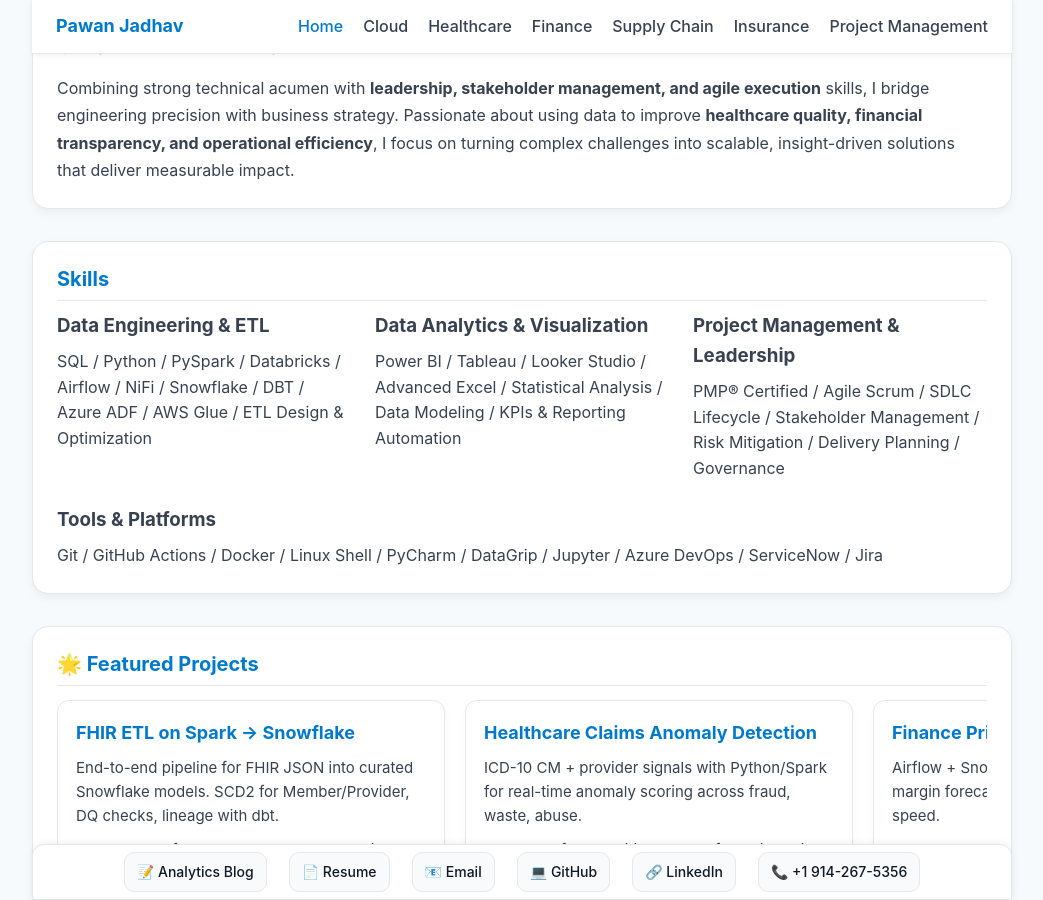
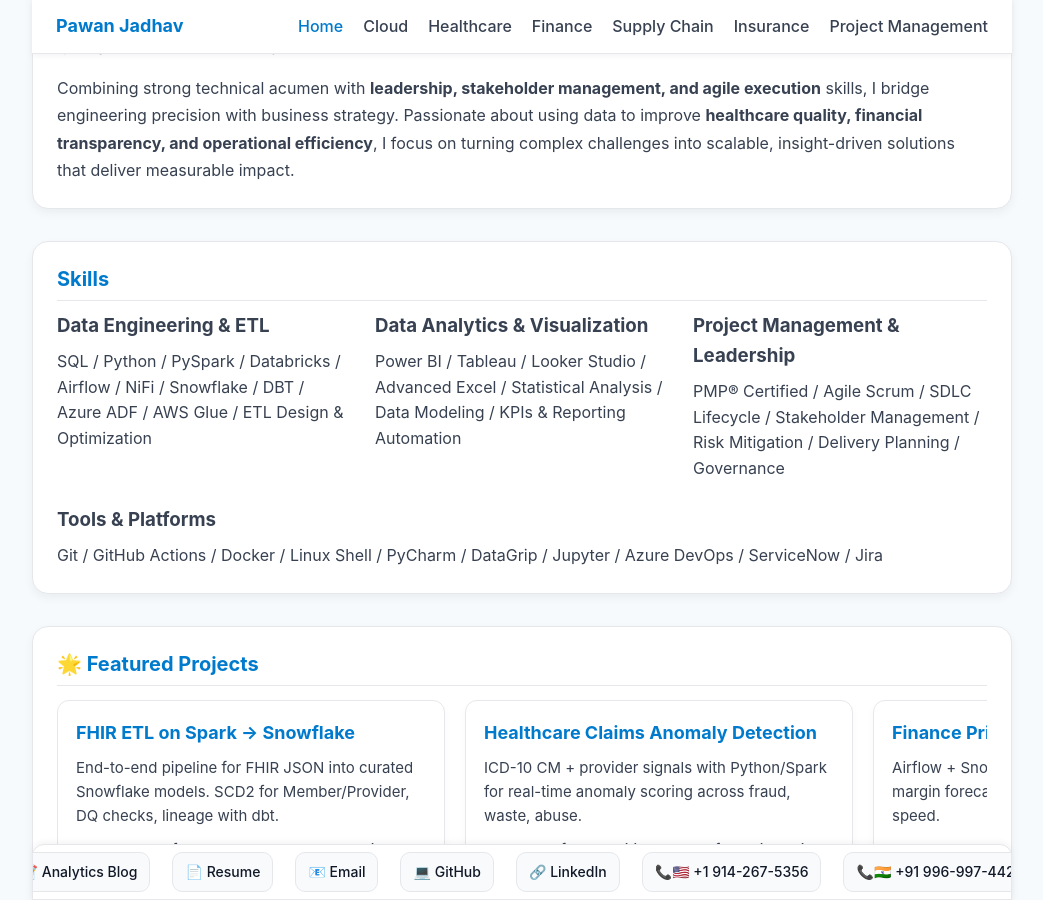
Before and after one commit to PawanJadhav7/PawanJadhav.github.io, a Jekyll site: the page built from index.md, in a window 1280 px wide and 900 px high, scrolled down 592 px. Shown: the whole window, without its empty margins (118-1161 px from the left). Built offline with Jekyll 4.4.1, drawn with Linux system fonts in a browser that asks for light colours.

Commit message:
Update index.md

```diff
--- a/index.md
+++ b/index.md
@@ -741,7 +741,8 @@ layout: default
     <a href="mailto:pawan.jadhav7@gmail.com" class="contact-btn">📧 Email</a>
     <a href="https://github.com/PawanJadhav7" target="_blank" rel="noopener noreferrer" class="contact-btn">💻 GitHub</a>
     <a href="https://www.linkedin.com/in/pawan-jadhav/" target="_blank" rel="noopener noreferrer" class="contact-btn">🔗 LinkedIn</a>
-    <a href="tel:+19142675356" class="contact-btn">📞 +1&nbsp;914-267-5356</a>
+    <a href="tel:+19142675356" class="contact-btn">📞🇺🇸 +1&nbsp;914-267-5356</a>
+    <a href="tel:+919969974429" class="contact-btn">📞🇮🇳 +91&nbsp;996-997-4429</a>
   </div>
 </div>
 
```
